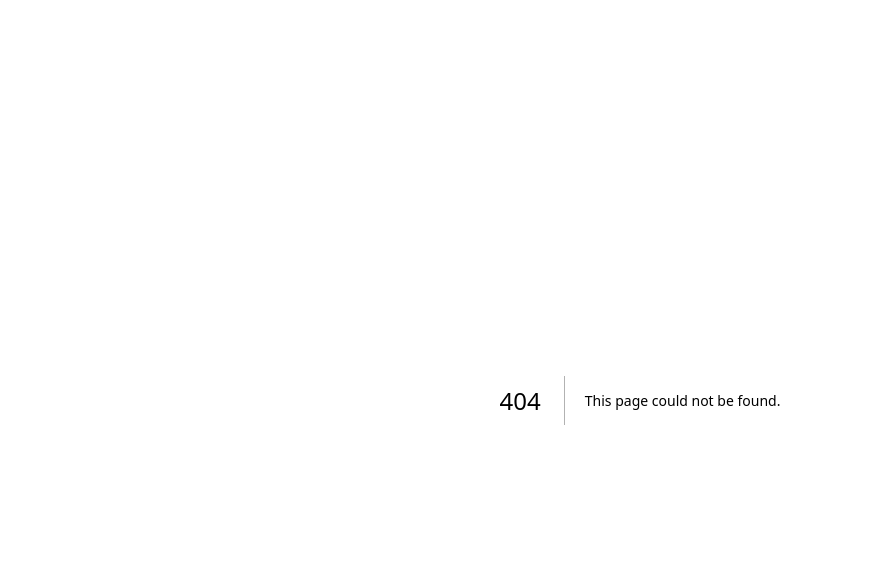
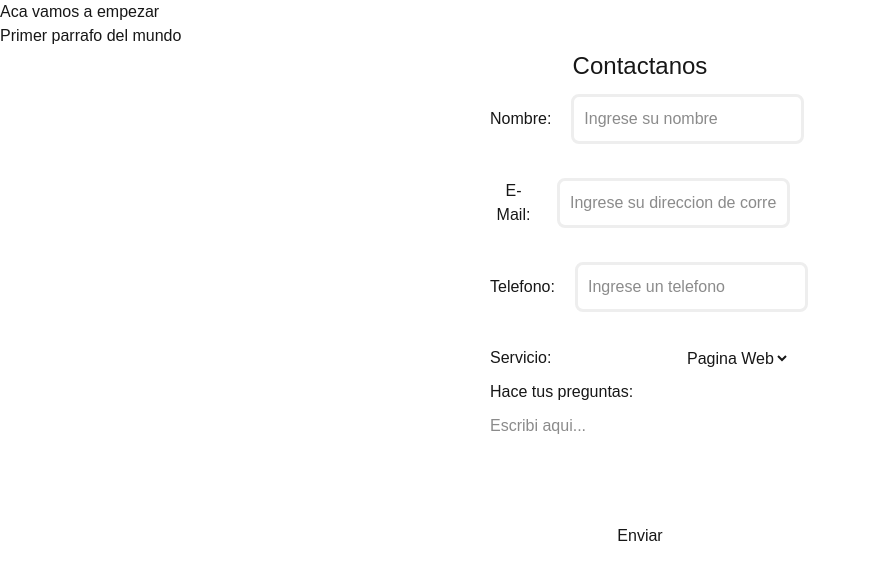
Before and after one commit to jus-tjon/next-lading-page, a Next.js app: page /about in a window 1280 px wide. Before the commit this address had no page. Shown: the top 580 px of the page, without its empty margins (0-871 px from the left). Built offline with nearby package versions, Linux system fonts and the light colour scheme.

Commit message:
Agregue el form y su css

```diff
--- /dev/null
+++ b/app/about/Formulario.css
@@ -0,0 +1,47 @@
+.Formulario {
+    display: flex;
+    flex-direction: column;
+    align-items: center;
+    justify-content: center;
+    text-align: center;
+}
+
+.Formulario .titulo{
+    padding-bottom: 10px;
+    display: block;
+    font-size: 24px;
+}
+
+.Formulario label {
+  display: flex;
+  justify-content: space-between; /* Empuja el input al extremo opuesto */
+  align-items: center;
+  gap: 20px; /* Crea un espacio exacto de 20px entre el texto y el input */
+  margin-bottom: 10px;
+  width: 300px; /* Ajusta el ancho para que todos midan lo mismo */
+}
+
+.Formulario input{
+    border: 3px solid #EEEEEE;
+    border-radius: 8px;
+    padding: 10px;
+    outline: none;
+}
+
+.Formulario span{
+  display: block;
+  color: tomato;
+  font-size: x-small;
+}
+
+#texto{
+  width: 300px;
+  display: block;
+  height: 100px;
+  padding-top: 0;
+  resize: none;
+}
+
+#submit{
+  margin-top: 10px;
+}
--- /dev/null
+++ b/app/about/Formulario.tsx
@@ -0,0 +1,88 @@
+"use client"; // <--- CRUCIAL: Next.js necesita saber que esto es un componente interactivo
+
+import React from 'react';
+import './Formulario.css';
+import { useForm } from 'react-hook-form';
+
+export const Formulario = () => {
+  const { register, handleSubmit, formState: { errors }, reset } = useForm();
+
+  const onSubmit = handleSubmit((data) => {
+    console.log(data);
+    alert('Datos enviados');
+    reset();
+  });
+
+  return (
+    <div className="Formulario">
+      <h1 className='titulo'>Contactanos</h1>
+      <form onSubmit={onSubmit}>
+        <label htmlFor="nombre">
+          Nombre:
+          <input
+            id="nombre" // Agregado id para que coincida con htmlFor
+            type="text"
+            placeholder="Ingrese su nombre"
+            {...register("nombre", {
+              required: { value: true, message: 'Nombre es requerido' },
+              minLength: { value: 3, message: 'El nombre debe tener al menos 3 caracteres' },
+              maxLength: { value: 20, message: 'El nombre debe tener máximo 20 caracteres' }
+            })}
+          />
+        </label>
+        {errors.nombre && <span>{String(errors.nombre.message)}</span>}
+
+        <br />
+
+        <label htmlFor="correo">
+          E-Mail:
+          <input
+            id="correo"
+            type="email"
+            placeholder="Ingrese su direccion de correo"
+            {...register("correo", {
+              required: { value: true, message: 'Correo es requerido' },
+              pattern: {
+                value: /^[a-zA-Z0-9_.+-]+@[a-zA-Z0-9-]+\.[a-zA-Z0-9-.]+$/,
+                message: "Formato de correo no válido"
+              }
+            })}
+          />
+        </label>
+        {errors.correo && <span>{String(errors.correo.message)}</span>}
+
+        <br />
+
+        <label htmlFor="telefono">
+          Telefono:
+          <input
+            id="telefono"
+            type="text"
+            placeholder="Ingrese un telefono"
+            {...register("telefono", {
+              required: { value: true, message: 'Telefono es requerido' }
+            })}
+          />
+        </label>
+        {errors.telefono && <span>{String(errors.telefono.message)}</span>}
+
+        <br />
+
+        <label htmlFor="service">Servicio:
+          <select id="service" {...register("service")}>
+            <option value="paginaweb">Pagina Web</option>
+          </select>
+        </label>
+
+        <label htmlFor="texto">Hace tus preguntas:</label>
+        <textarea
+          id="texto"
+          placeholder="Escribi aqui..."
+          {...register('texto')}
+        ></textarea>
+
+        <button id="submit" type="submit">Enviar</button>
+      </form>
+    </div>
+  );
+};
--- /dev/null
+++ b/app/about/page.tsx
@@ -0,0 +1,14 @@
+import React from 'react';
+import { Formulario } from './Formulario';
+
+export default function AboutPage() {
+  return (
+    <main>
+      <header>
+      <h1>Aca vamos a empezar</h1>
+      <p>Primer parrafo del mundo</p>
+      </header>
+      <Formulario></Formulario>
+    </main>
+  )
+}
--- a/app/page.tsx
+++ /dev/null
@@ -1,65 +0,0 @@
-import Image from "next/image";
-
-export default function Home() {
-  return (
-    <div className="flex flex-col flex-1 items-center justify-center bg-zinc-50 font-sans dark:bg-black">
-      <main className="flex flex-1 w-full max-w-3xl flex-col items-center justify-between py-32 px-16 bg-white dark:bg-black sm:items-start">
-        <Image
-          className="dark:invert"
-          src="/next.svg"
-          alt="Next.js logo"
-          width={100}
-          height={20}
-          priority
-        />
-        <div className="flex flex-col items-center gap-6 text-center sm:items-start sm:text-left">
-          <h1 className="max-w-xs text-3xl font-semibold leading-10 tracking-tight text-black dark:text-zinc-50">
-            To get started, edit the page.tsx file.
-          </h1>
-          <p className="max-w-md text-lg leading-8 text-zinc-600 dark:text-zinc-400">
-            Looking for a starting point or more instructions? Head over to{" "}
-            <a
-              href="https://vercel.com/templates?framework=next.js&utm_source=create-next-app&utm_medium=appdir-template-tw&utm_campaign=create-next-app"
-              className="font-medium text-zinc-950 dark:text-zinc-50"
-            >
-              Templates
-            </a>{" "}
-            or the{" "}
-            <a
-              href="https://nextjs.org/learn?utm_source=create-next-app&utm_medium=appdir-template-tw&utm_campaign=create-next-app"
-              className="font-medium text-zinc-950 dark:text-zinc-50"
-            >
-              Learning
-            </a>{" "}
-            center.
-          </p>
-        </div>
-        <div className="flex flex-col gap-4 text-base font-medium sm:flex-row">
-          <a
-            className="flex h-12 w-full items-center justify-center gap-2 rounded-full bg-foreground px-5 text-background transition-colors hover:bg-[#383838] dark:hover:bg-[#ccc] md:w-[158px]"
-            href="https://vercel.com/new?utm_source=create-next-app&utm_medium=appdir-template-tw&utm_campaign=create-next-app"
-            target="_blank"
-            rel="noopener noreferrer"
-          >
-            <Image
-              className="dark:invert"
-              src="/vercel.svg"
-              alt="Vercel logomark"
-              width={16}
-              height={16}
-            />
-            Deploy Now
-          </a>
-          <a
-            className="flex h-12 w-full items-center justify-center rounded-full border border-solid border-black/[.08] px-5 transition-colors hover:border-transparent hover:bg-black/[.04] dark:border-white/[.145] dark:hover:bg-[#1a1a1a] md:w-[158px]"
-            href="https://nextjs.org/docs?utm_source=create-next-app&utm_medium=appdir-template-tw&utm_campaign=create-next-app"
-            target="_blank"
-            rel="noopener noreferrer"
-          >
-            Documentation
-          </a>
-        </div>
-      </main>
-    </div>
-  );
-}
```
Also changed, not shown: package.json (+4 -3 lines), 1 other file (tests, documents, lock files or other folders).
